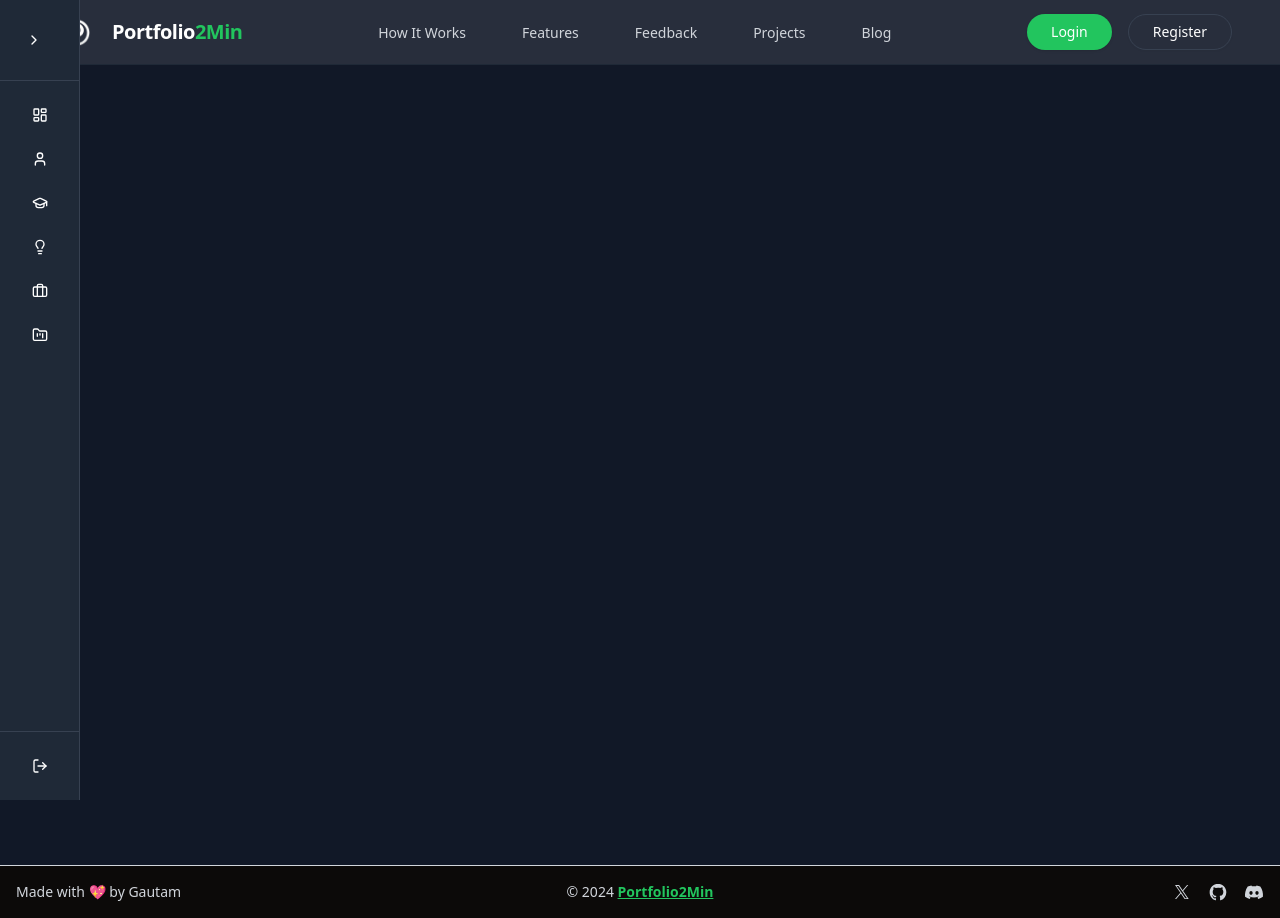
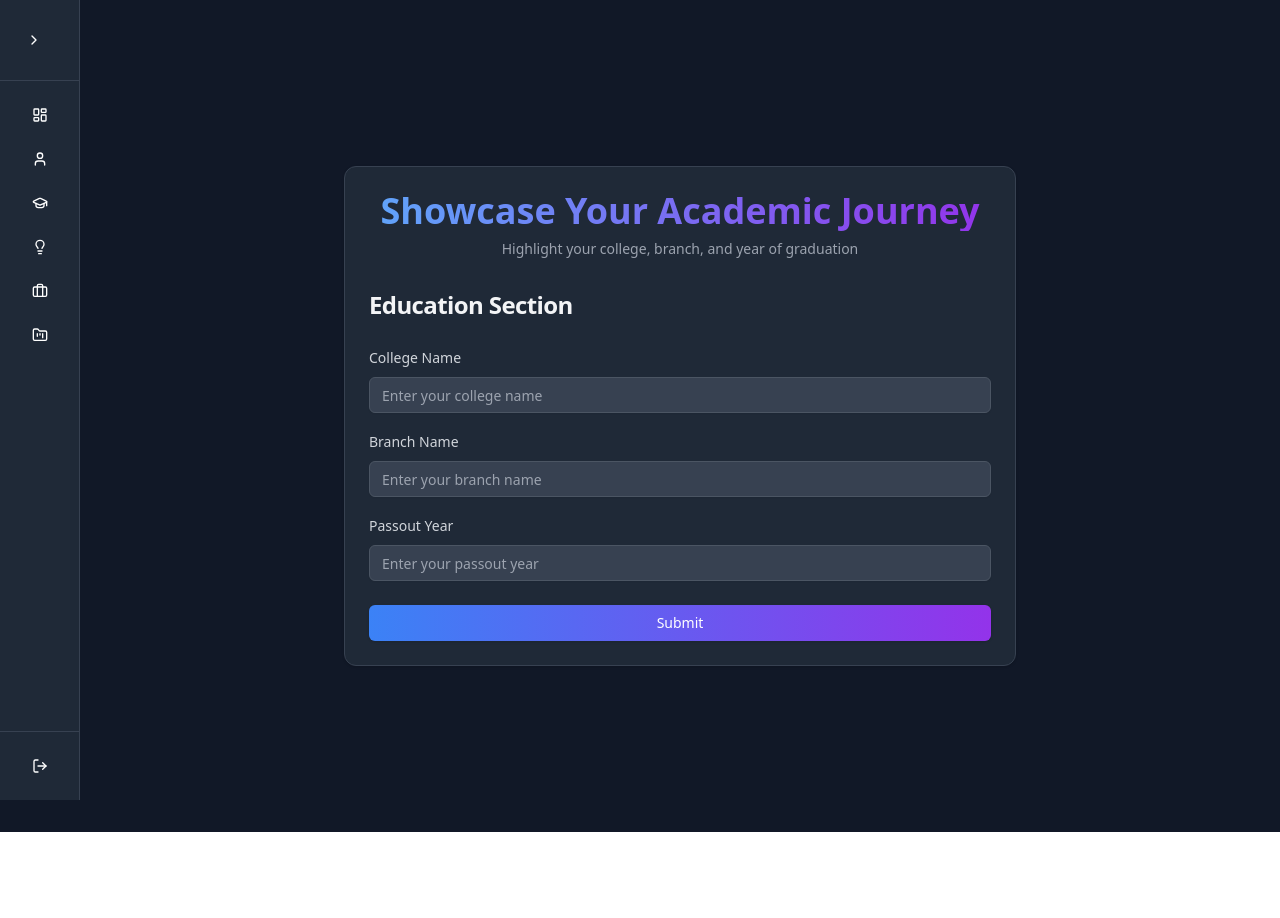
Before and after one commit to gautamkumar1/Portfolio2Min, a React (Vite) app in the folder client/: page /user-dashboard/education in a window 1280 px wide. After the commit the page ends 832 px from the top, so only its background shows below. Built offline with nearby package versions, Linux system fonts and the light colour scheme.

Commit message:
Added Education Section

```diff
--- a/client/src/components/layout/AppLayout.jsx
+++ b/client/src/components/layout/AppLayout.jsx
@@ -6,7 +6,9 @@ import { Outlet,useLocation} from 'react-router-dom'
 
 function AppLayout() {
   const location = useLocation();
-  const hideLayout = (location.pathname === "/user-portfolio" || location.pathname === "/user-dashboard" || location.pathname === "/user-dashboard/introduction")
+  const hideLayout = (location.pathname === "/user-portfolio" || location.pathname === "/user-dashboard" || location.pathname === "/user-dashboard/introduction"
+    || location.pathname === "/user-dashboard/education" || location.pathname === "/user-dashboard/skills" || location.pathname === "/user-dashboard/experience" || location.pathname === "/user-dashboard/projects")
+
   return (
     <>
       <div>
--- /dev/null
+++ b/client/src/pages/UserDashbaord/Education/UserEduaction.jsx
@@ -0,0 +1,93 @@
+import { useState } from 'react'
+import { Button } from "../../../components/ui/button"
+import { Card, CardContent, CardFooter, CardHeader, CardTitle } from "../../../../components/ui/card"
+import { Input } from "../../../../components/ui/input"
+import { Label } from "../../../../components/ui/label"
+
+export default function UserEducation() {
+  const [formData, setFormData] = useState({
+    collegeName: '',
+    branchName: '',
+    passoutYear: '',
+  })
+
+  const handleChange = (e) => {
+    const { name, value } = e.target
+    setFormData(prev => ({ ...prev, [name]: value }))
+  }
+
+  const handleSubmit = (e) => {
+    e.preventDefault()
+    console.log(formData)
+    // Here you would typically send the data to your backend
+  }
+
+  return (
+    <div className="min-h-screen flex items-center justify-center p-4 bg-gray-900">
+      <Card className="w-full max-w-2xl mx-auto bg-gray-800 border-gray-700 text-gray-100">
+        <CardHeader>
+          <div className="text-center mb-6">
+            <h1 className="text-4xl font-bold bg-clip-text text-transparent bg-gradient-to-r from-blue-400 to-purple-600 animate-gradient-x">
+              Showcase Your Academic Journey
+            </h1>
+            <p className="text-gray-400 mt-2 text-sm">
+              Highlight your college, branch, and year of graduation
+            </p>
+          </div>
+          <CardTitle className="text-2xl text-gray-100">Education Section</CardTitle>
+        </CardHeader>
+        <CardContent>
+          <form onSubmit={handleSubmit} className="space-y-6">
+            <div className="space-y-4">
+              <div className="space-y-2">
+                <Label htmlFor="collegeName" className="text-gray-300">College Name</Label>
+                <Input
+                  id="collegeName"
+                  name="collegeName"
+                  placeholder="Enter your college name"
+                  value={formData.collegeName}
+                  onChange={handleChange}
+                  required
+                  className="bg-gray-700 border-gray-600 text-gray-100 focus:ring-blue-500 focus:border-blue-500"
+                />
+              </div>
+              <div className="space-y-2">
+                <Label htmlFor="branchName" className="text-gray-300">Branch Name</Label>
+                <Input
+                  id="branchName"
+                  name="branchName"
+                  placeholder="Enter your branch name"
+                  value={formData.branchName}
+                  onChange={handleChange}
+                  required
+                  className="bg-gray-700 border-gray-600 text-gray-100 focus:ring-blue-500 focus:border-blue-500"
+                />
+              </div>
+              <div className="space-y-2">
+                <Label htmlFor="passoutYear" className="text-gray-300">Passout Year</Label>
+                <Input
+                  id="passoutYear"
+                  name="passoutYear"
+                  placeholder="Enter your passout year"
+                  value={formData.passoutYear}
+                  onChange={handleChange}
+                  required
+                  className="bg-gray-700 border-gray-600 text-gray-100 focus:ring-blue-500 focus:border-blue-500"
+                />
+              </div>
+            </div>
+          </form>
+        </CardContent>
+        <CardFooter>
+          <Button
+            type="submit"
+            className="w-full bg-gradient-to-r from-blue-500 to-purple-600 hover:from-blue-600 hover:to-purple-700 text-white"
+            onClick={handleSubmit}
+          >
+            Submit
+          </Button>
+        </CardFooter>
+      </Card>
+    </div>
+  )
+}
--- a/client/src/pages/UserDashbaord/Userdashboard.jsx
+++ b/client/src/pages/UserDashbaord/Userdashboard.jsx
@@ -23,6 +23,7 @@ import { cn } from "../../lib/utils";
 import { Link, Route, Routes, useNavigate } from "react-router-dom";
 import Home from "./Home/Home";
 import Introduction from "./Introduction/Introduction";
+import UserEduaction from "./Education/UserEduaction";
 
 export default function UserDashboard() {
   const [isCollapsed, setIsCollapsed] = useState(true);
@@ -32,7 +33,7 @@ export default function UserDashboard() {
   const navigation = [
     { name: 'Home', icon: LayoutDashboard, to: '/' },
     { name: 'Introduction', icon: User, to: '/user-dashboard/introduction' },
-    { name: 'Education', icon: GraduationCap, to: '#' },
+    { name: 'Education', icon: GraduationCap, to: '/user-dashboard/education' },
     { name: 'Skills', icon: Lightbulb, to: '#' },
     { name: 'Experiences', icon: Briefcase, to: '#' },
     { name: 'Projects', icon: FolderKanban, to: '#' },
@@ -205,6 +206,7 @@ export default function UserDashboard() {
           <Routes>
             <Route path="/" element={<Home />} />
             <Route path="introduction" element={<Introduction />} />
+            <Route path="education" element={<UserEduaction />} />
           </Routes>
         </div>
       </main>
```
